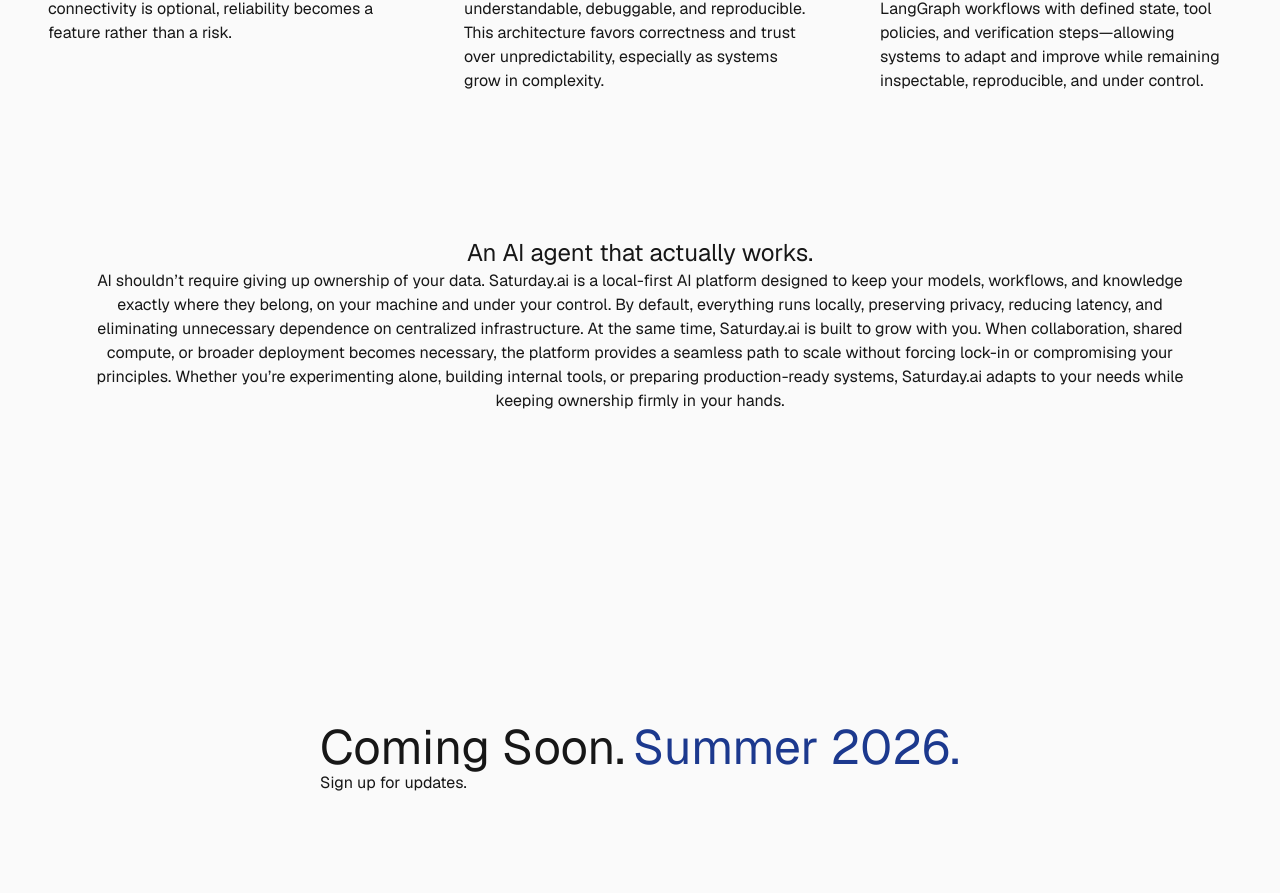
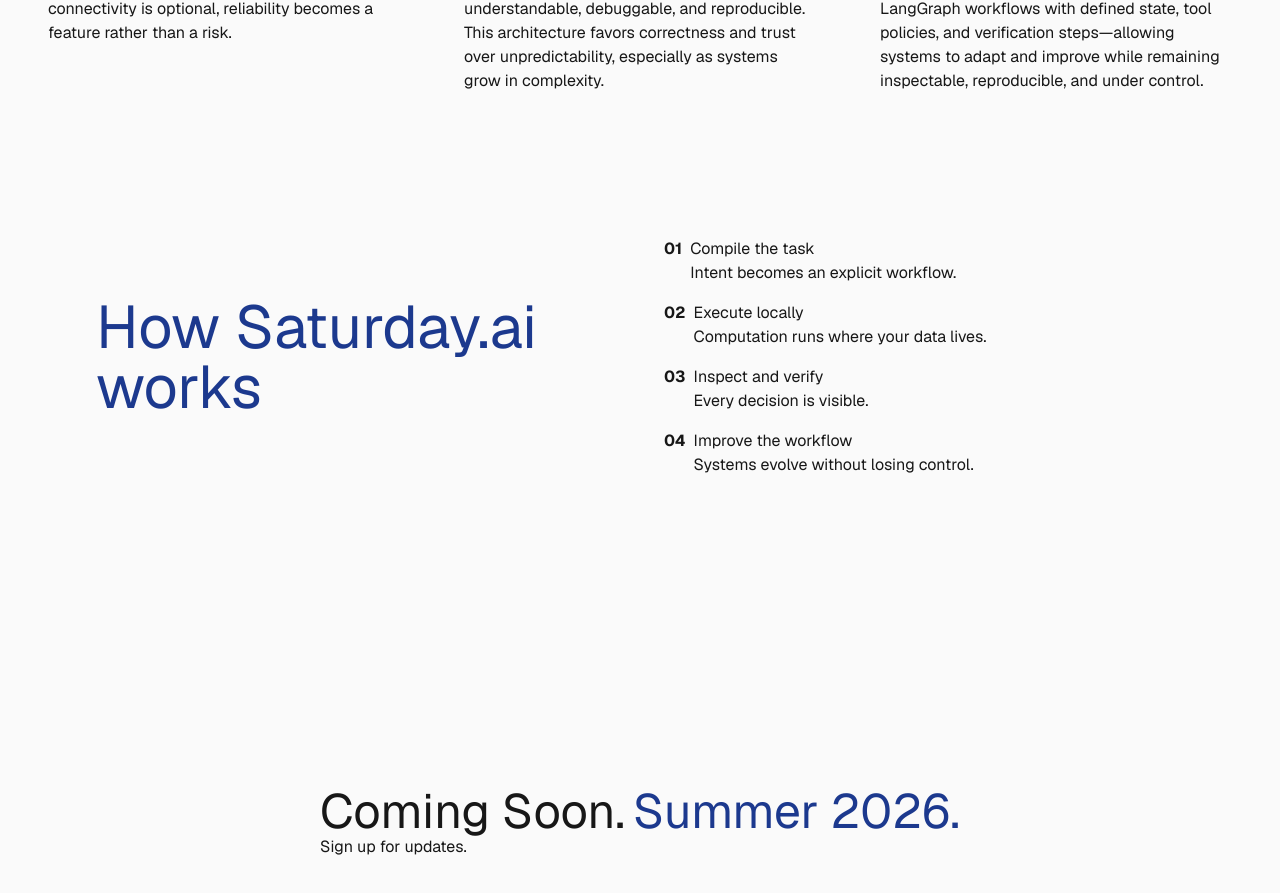
Before and after one commit to logansundaram/landing_page, a Next.js app: page / in a window 1280 px wide. Shown: the part 771-1664 px from the top of the page. Built offline with nearby package versions, Linux system fonts and the light colour scheme.

Commit message:
landing page bullet points complete

```diff
--- a/src/app/page.tsx
+++ b/src/app/page.tsx
@@ -5,7 +5,7 @@
 
       <div className="flex w-full justify-center items-center p-12 pt-40 pb-20">
         <div>
-          <h1 className="text-9xl text-blue-900 animate-[fadeUp_0.5s_ease-out_forwards]">
+          <h1 className="text-9xl opacity-0 text-blue-900 animate-[fadeUp_0.5s_ease-out_forwards]">
             Transparent AI Democratized.
           </h1>
           <p className="opacity-0 animate-[fadeUp_0.7s_ease-out_forwards] [animation-delay:500ms]">
@@ -56,15 +56,74 @@
         </div>
       </div>
 
-      <div className="p-24">
-        <h1 className="w-full text-center text-2xl">
-          An AI agent that actually works.
-        </h1>
-        <p className="text-center">
-          AI shouldn’t require giving up ownership of your data. Saturday.ai is a local-first AI platform designed to keep your models, workflows, and knowledge exactly where they belong, on your machine and under your control. By default, everything runs locally, preserving privacy, reducing latency, and eliminating unnecessary dependence on centralized infrastructure.
+      <div className="p-24 grid grid-cols-2 gap-x-12">
+        <div className="flex items-center h-full">
+          <h1 className="w-full text-6xl text-blue-900">
+            How Saturday.ai works
+          </h1>
+        </div>
 
-          At the same time, Saturday.ai is built to grow with you. When collaboration, shared compute, or broader deployment becomes necessary, the platform provides a seamless path to scale without forcing lock-in or compromising your principles. Whether you’re experimenting alone, building internal tools, or preparing production-ready systems, Saturday.ai adapts to your needs while keeping ownership firmly in your hands.
-        </p>
+        <div className="grid grid-rows-4 gap-y-4">
+
+          <div className="flex gap-2">
+            <p className="font-bold">
+              01
+            </p>
+            <div>
+              <p className="">
+                Compile the task
+              </p>
+              <p>
+                Intent becomes an explicit workflow.
+              </p>
+            </div>
+          </div>
+
+          <div className="flex gap-2">
+            <p className="font-bold">
+              02
+            </p>
+            <div>
+              <p className="">
+                Execute locally
+              </p>
+              <p>
+                Computation runs where your data lives.
+              </p>
+            </div>
+          </div>
+
+
+          <div className="flex gap-2">
+            <p className="font-bold">
+              03
+            </p>
+            <div>
+              <p className="">
+                Inspect and verify
+              </p>
+              <p>
+                Every decision is visible.
+              </p>
+            </div>
+          </div>
+
+
+          <div className="flex gap-2">
+            <p className="font-bold">
+              04
+            </p>
+            <div>
+              <p className="">
+                Improve the workflow
+              </p>
+              <p>
+                Systems evolve without losing control.
+              </p>
+            </div>
+          </div>
+
+        </div>
       </div>
 
 
```
